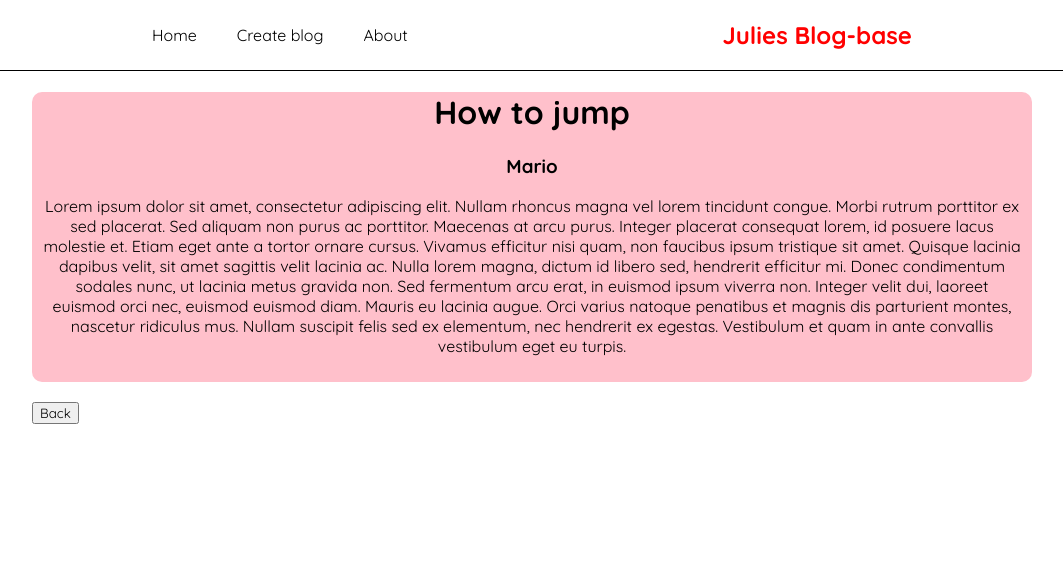
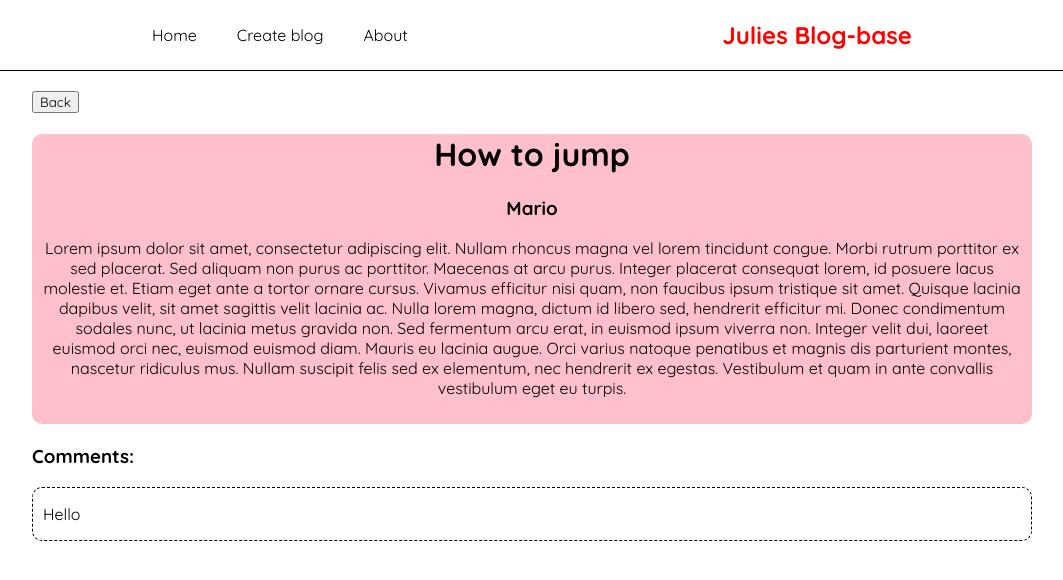
Before and after one commit to JulieVedel/mandatory_assignment_part_1, a React (Create React App) app: page / in a window 1280 px wide. Both pictures are taken after a click on the element 640 px from the left and 229 px from the top of the page. Shown: the top 580 px of the page, without its empty margins (108-1171 px from the left). Built offline with nearby package versions, Linux system fonts and the light colour scheme; data requests are answered from the project's data file.

Commit message:
Get comments from json

```diff
--- a/src/App.css
+++ b/src/App.css
@@ -5,8 +5,6 @@
 }
 
 .content div {
-  border-color: black;
-  border-width: 5px;
   text-align: center;
 }
 
@@ -142,3 +140,23 @@ textarea {
   padding: 10px;
   margin: 10px;
 }
+
+.commentTitle {
+  text-align: left;
+}
+
+.comment {
+  margin-bottom: 20px;
+  background-color: white;
+  border-color: grey;
+  border: dashed;
+  border-radius: 10px;
+  border-width: 1px;
+  padding-left: 10px;
+  padding-right: 10px;
+}
+
+.comment p {
+  text-align: left;
+  border-color: gray;
+}
--- a/src/data/db.json
+++ b/src/data/db.json
@@ -4,13 +4,22 @@
       "id": 1,
       "author": "Mario",
       "title": "How to jump",
-      "content": "Lorem ipsum dolor sit amet, consectetur adipiscing elit. Nullam rhoncus magna vel lorem tincidunt congue. Morbi rutrum porttitor ex sed placerat. Sed aliquam non purus ac porttitor. Maecenas at arcu purus. Integer placerat consequat lorem, id posuere lacus molestie et. Etiam eget ante a tortor ornare cursus. Vivamus efficitur nisi quam, non faucibus ipsum tristique sit amet. Quisque lacinia dapibus velit, sit amet sagittis velit lacinia ac. Nulla lorem magna, dictum id libero sed, hendrerit efficitur mi. Donec condimentum sodales nunc, ut lacinia metus gravida non. Sed fermentum arcu erat, in euismod ipsum viverra non. Integer velit dui, laoreet euismod orci nec, euismod euismod diam. Mauris eu lacinia augue. Orci varius natoque penatibus et magnis dis parturient montes, nascetur ridiculus mus. Nullam suscipit felis sed ex elementum, nec hendrerit ex egestas. Vestibulum et quam in ante convallis vestibulum eget eu turpis."
+      "content": "Lorem ipsum dolor sit amet, consectetur adipiscing elit. Nullam rhoncus magna vel lorem tincidunt congue. Morbi rutrum porttitor ex sed placerat. Sed aliquam non purus ac porttitor. Maecenas at arcu purus. Integer placerat consequat lorem, id posuere lacus molestie et. Etiam eget ante a tortor ornare cursus. Vivamus efficitur nisi quam, non faucibus ipsum tristique sit amet. Quisque lacinia dapibus velit, sit amet sagittis velit lacinia ac. Nulla lorem magna, dictum id libero sed, hendrerit efficitur mi. Donec condimentum sodales nunc, ut lacinia metus gravida non. Sed fermentum arcu erat, in euismod ipsum viverra non. Integer velit dui, laoreet euismod orci nec, euismod euismod diam. Mauris eu lacinia augue. Orci varius natoque penatibus et magnis dis parturient montes, nascetur ridiculus mus. Nullam suscipit felis sed ex elementum, nec hendrerit ex egestas. Vestibulum et quam in ante convallis vestibulum eget eu turpis.",
+      "comments": [
+        "Hello"
+      ]
     },
     {
       "id": 2,
       "author": "Luigi",
       "title": "How to survive",
       "content": "Integer convallis magna at eros tincidunt sagittis. Phasellus consectetur suscipit sem. Nulla pharetra maximus semper. Sed pellentesque, nibh ut suscipit scelerisque, mi ligula pharetra enim, sit amet vulputate sapien dui in elit. Ut vitae ex risus. Donec nulla turpis, accumsan vel ligula at, imperdiet venenatis diam. Aenean vulputate nibh ut nibh vulputate, interdum condimentum massa accumsan. Sed lorem elit, convallis nec sapien ut, dignissim gravida est. Aenean gravida pulvinar massa, rhoncus fringilla lorem imperdiet porttitor."
+    },
+    {
+      "author": "Julie",
+      "title": "Velkommen",
+      "content": "Velkommen til bloggen",
+      "id": 3
     }
   ]
 }
--- a/src/features/blogs/Blog.jsx
+++ b/src/features/blogs/Blog.jsx
@@ -1,5 +1,6 @@
 import { useParams, useNavigate } from "react-router-dom"
 import { useSelector } from 'react-redux'
+import Comment from "../comment/Comment"
 
 
 export default function Blog() {
@@ -11,12 +12,14 @@ export default function Blog() {
 
     return (
         <div className="content">
+            <br />
+            <button onClick={() => navigate('/')}>Back</button>
             <div className="individualBlog" >
                 <h1>{ blog.title }</h1>
                 <h3>{ blog.author }</h3>
                 <p>{ blog.content }</p>
             </div>
-            <button onClick={() => navigate('/')}>Back</button>
+            <Comment comments={blog.comments}/>
         </div>
 
     )
--- /dev/null
+++ b/src/features/comment/Comment.jsx
@@ -0,0 +1,31 @@
+export default function Comment(props) {
+    console.log(props.comments);
+
+    if (props.comments == undefined) {
+        return (
+            <div>
+                <h3 className="commentTitle">There is no comments yet</h3>
+            </div>
+        )
+    }
+
+    const commentList = () => (
+        props.comments.map((comment) => (
+            <div className="comment">
+                <p>{comment}</p>
+            </div>
+          )
+        )
+      )
+
+
+    return (
+        <div>
+            <h3 className="commentTitle">Comments:</h3>
+            <div id="outline">
+                { commentList() }
+            </div>
+
+        </div>
+    )
+}
```
